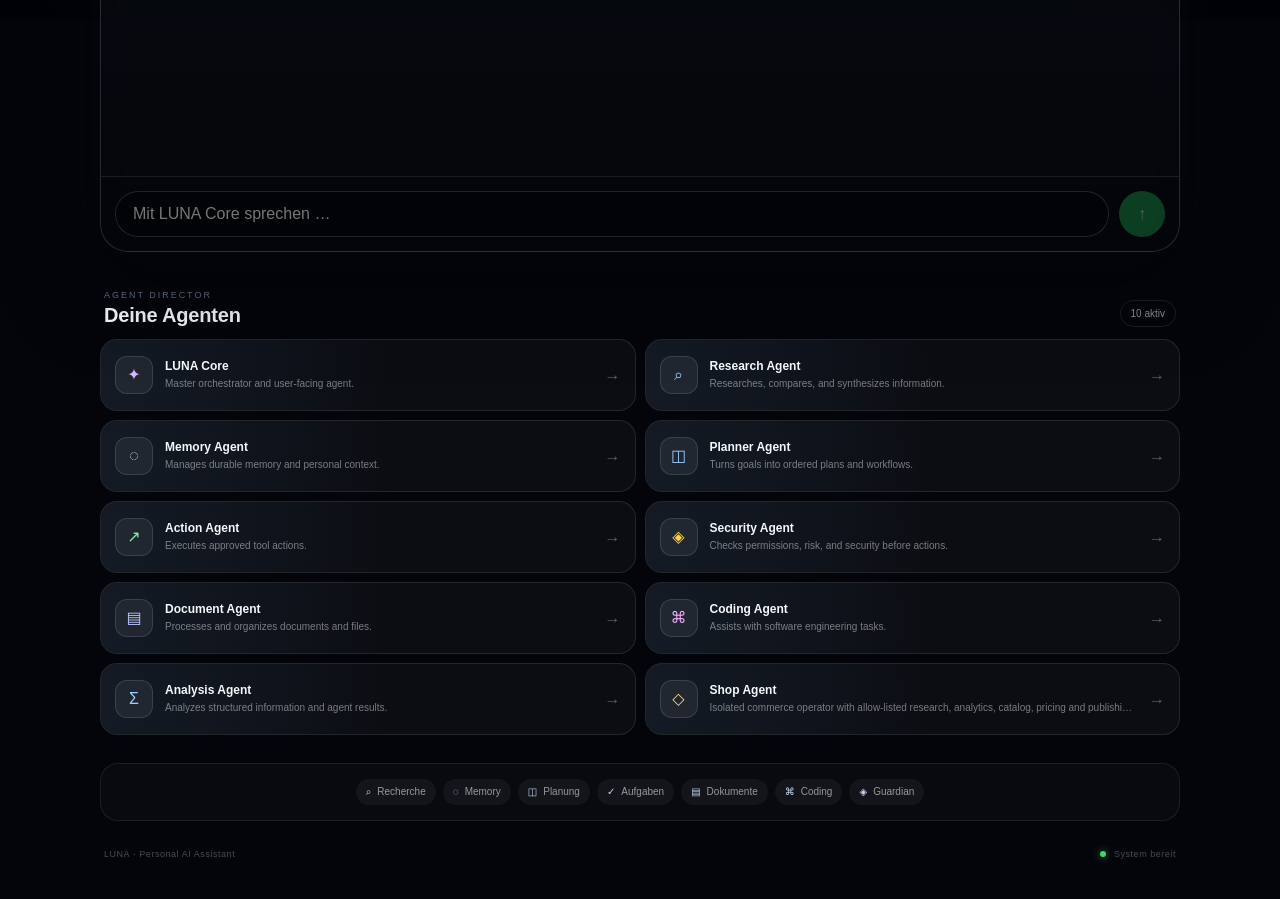
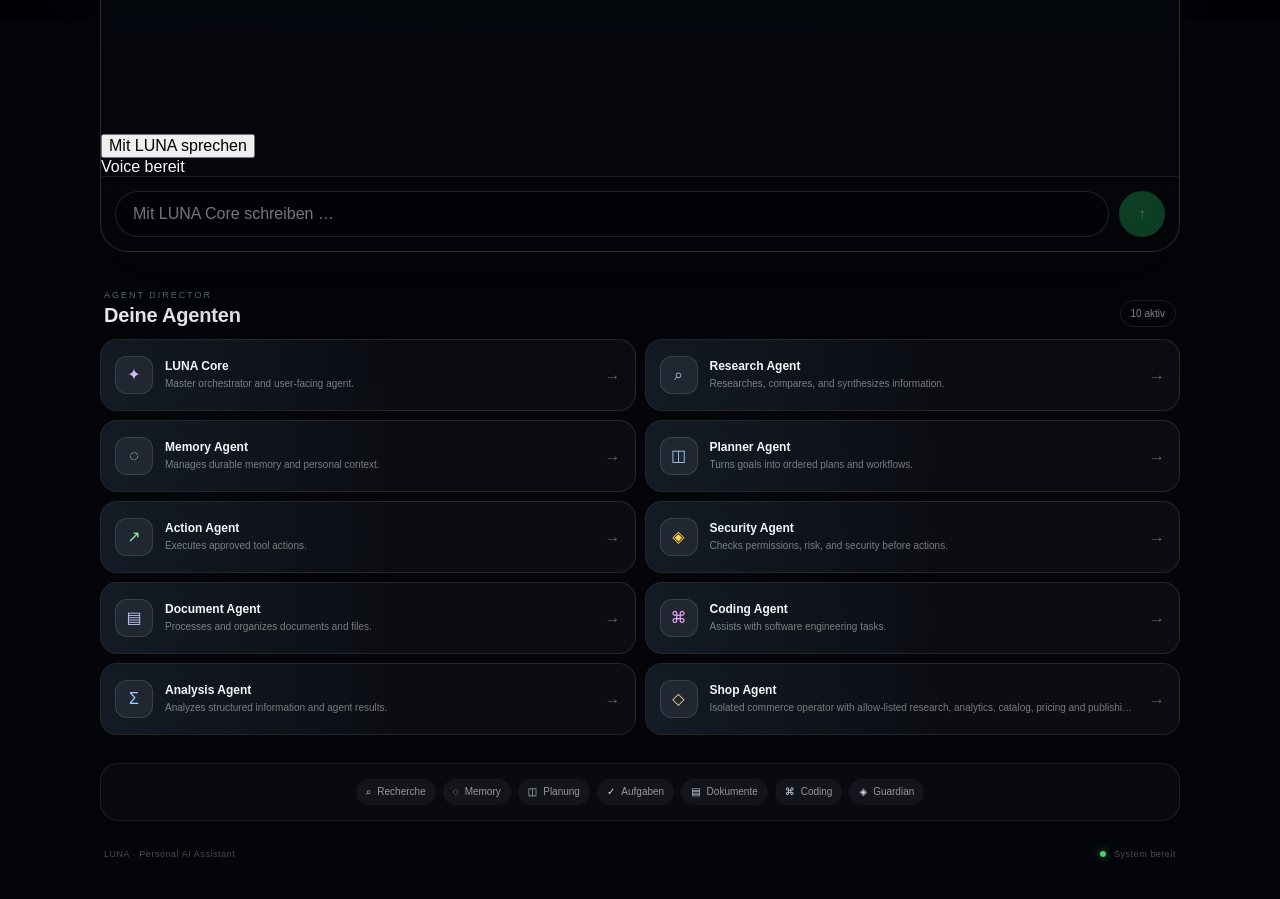
Before and after one commit to Masuratuba/Luna, a Next.js app: page / in a window 1280 px wide. Shown: the part 780-1679 px from the top of the page. Built offline with nearby package versions, Linux system fonts and the light colour scheme.

Commit message:
feat(voice): connect voice MVP to LUNA chat

```diff
--- a/app/components/LunaChatSecure.tsx
+++ b/app/components/LunaChatSecure.tsx
@@ -2,6 +2,7 @@
 
 import { useState } from "react";
 import { getLunaAgent, type LunaAgentId } from "../../lib/luna/agents";
+import LunaVoice from "./LunaVoice";
 
 type Message = { role: "user" | "assistant"; content: string };
 
@@ -19,15 +20,22 @@ export default function LunaChatSecure({ initialAgentId }: Props) {
   const [loading, setLoading] = useState(false);
   const [conversationId, setConversationId] = useState<string>();
 
+  function addMessage(role: "user" | "assistant", content: string) {
+    setMessages((current) => [...current, { role, content }]);
+  }
+
   async function sendMessage(event: React.FormEvent) {
     event.preventDefault();
     const message = input.trim();
     if (!message || loading) return;
 
     setInput("");
-    setMessages((current) => [...current, { role: "user", content: message }]);
+    addMessage("user", message);
+    await sendToLuna(message);
+  }
+
+  async function sendToLuna(message: string) {
     setLoading(true);
-
     try {
       const response = await fetch("/api/chat", {
         method: "POST",
@@ -35,12 +43,12 @@ export default function LunaChatSecure({ initialAgentId }: Props) {
         body: JSON.stringify({ message, conversationId, agentId }),
       });
       const data = await response.json();
+      if (!response.ok) throw new Error(data.error || "LUNA API-Fehler");
       if (data.conversationId) setConversationId(data.conversationId);
-
-      const answer = data.reply ?? [data.error, data.detail].filter(Boolean).join(" — ") ?? "Keine Antwort erhalten.";
-      setMessages((current) => [...current, { role: "assistant", content: answer }]);
+      const answer = typeof data.reply === "string" ? data.reply : "Keine Antwort erhalten.";
+      addMessage("assistant", answer);
     } catch {
-      setMessages((current) => [...current, { role: "assistant", content: `Verbindung zu ${agent.name} fehlgeschlagen.` }]);
+      addMessage("assistant", `Verbindung zu ${agent.name} fehlgeschlagen.`);
     } finally {
       setLoading(false);
     }
@@ -58,8 +66,14 @@ export default function LunaChatSecure({ initialAgentId }: Props) {
         ))}
         {loading && <div className="luna-message assistant">{agent.name} denkt …</div>}
       </div>
+      <LunaVoice
+        agentId={agentId}
+        conversationId={conversationId}
+        onConversationId={setConversationId}
+        onMessage={addMessage}
+      />
       <form className="luna-input" onSubmit={sendMessage}>
-        <input value={input} onChange={(event) => setInput(event.target.value)} placeholder={`Mit ${agent.name} sprechen …`} aria-label={`Nachricht an ${agent.name}`} autoComplete="off" />
+        <input value={input} onChange={(event) => setInput(event.target.value)} placeholder={`Mit ${agent.name} schreiben …`} aria-label={`Nachricht an ${agent.name}`} autoComplete="off" />
         <button type="submit" disabled={loading || !input.trim()} aria-label="Senden">↑</button>
       </form>
     </div>
```
